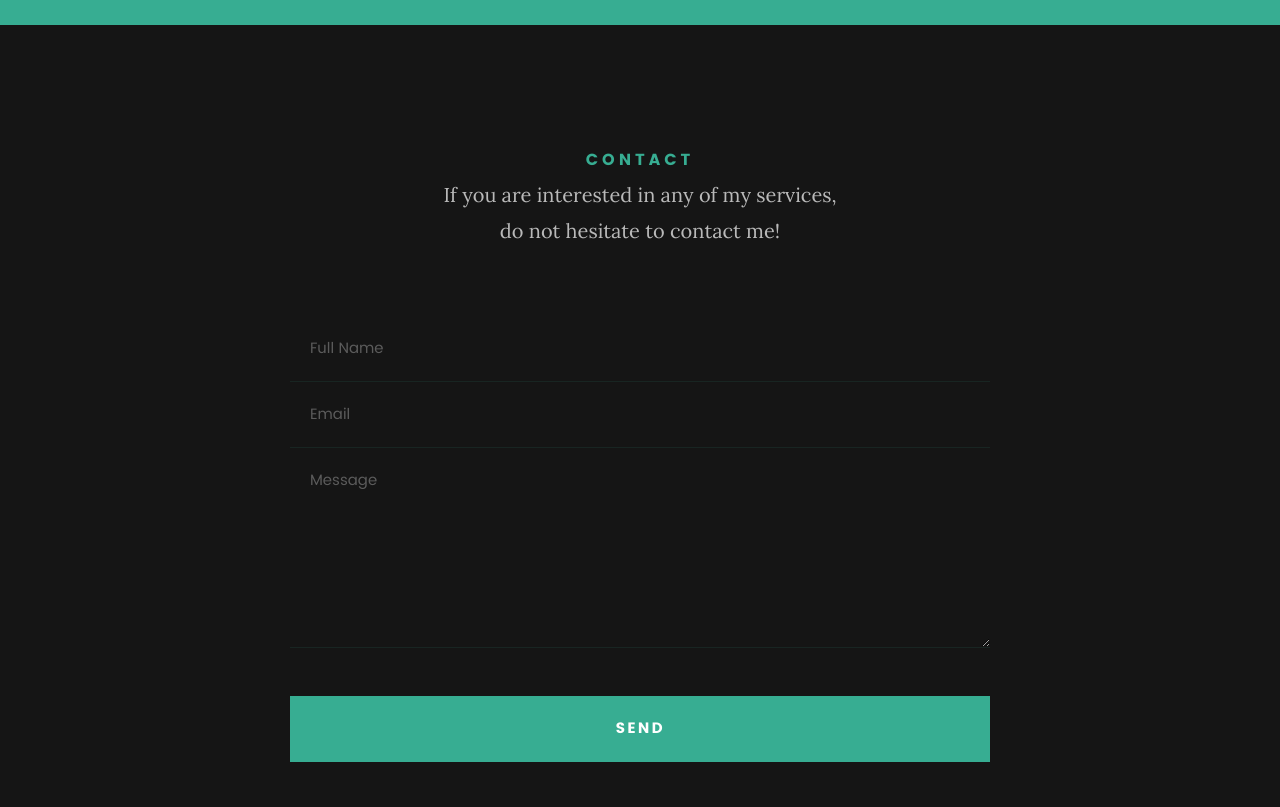
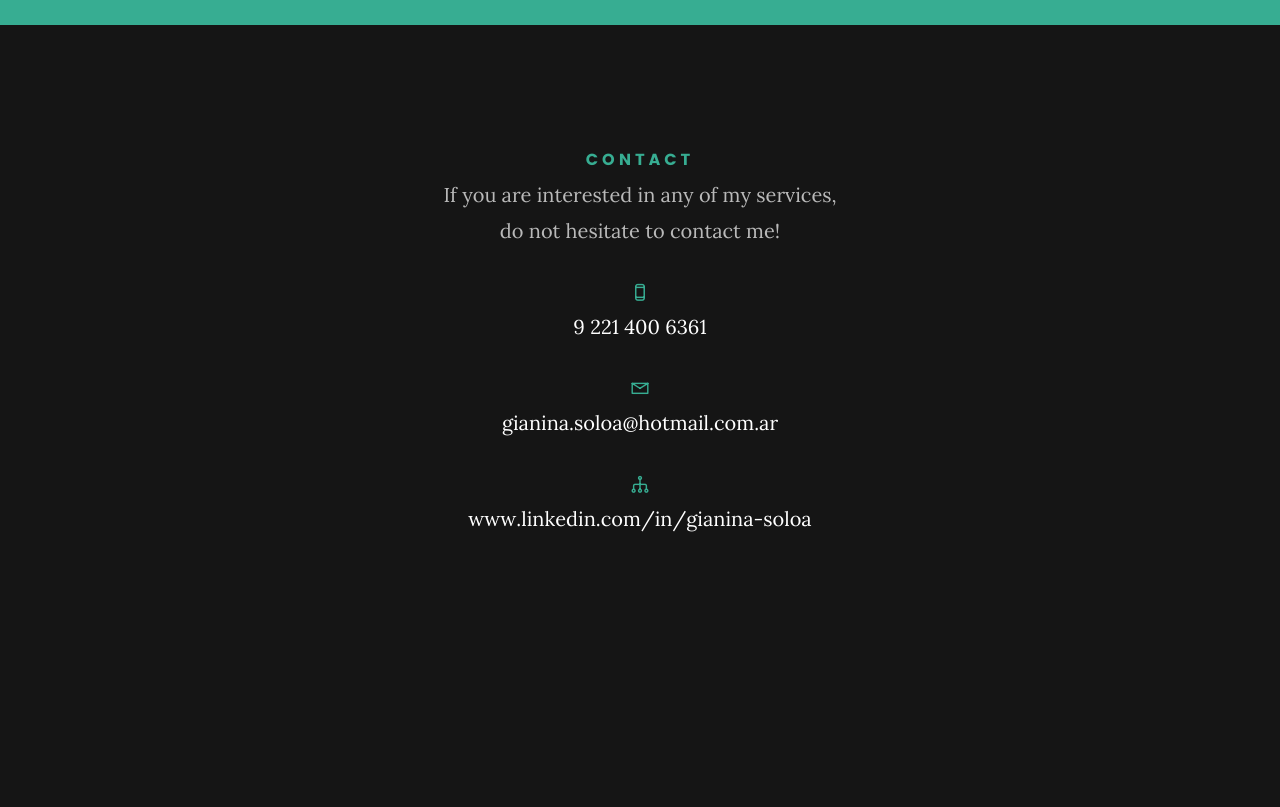
Before and after one commit to GianinaSoloa/portfolio, a plain HTML site: page index.html in a window 1280 px wide. Shown: the part 9251-10058 px from the top of the page. After the commit the page ends 9957 px from the top, so only its background shows below. Drawn offline with Linux system fonts and the light colour scheme; files whose address does not match are found by name.

Commit message:
Portfolio Gianina Soloa

```diff
--- a/css/main.css
+++ b/css/main.css
@@ -2596,3 +2596,7 @@ footer .copyright span:last-child::after {
 }
 
 /*# sourceMappingURL=main.css.map */
+
+#contact > div > div > p> a:hover{
+	color: #37AD92 !important;
+}
--- a/index.html
+++ b/index.html
@@ -1146,58 +1146,12 @@
 
 
    			<p class="lead">If you are interested in any of my services, <br>do not hesitate to contact me!</p>
+			   <i style="color:#37AD92;" class="icon-mobile"></i><p class="lead iconoContacto"><a style="color:#ffffff;" href="https://wa.me/542214006361" target="blank_">9 221 400 6361</a></p>
+			   <i style="color:#37AD92;" class="icon-mail"></i><p class="lead iconoContacto"><a style="color:#ffffff;" href="mailto:gianina.soloa@hotmail.com.ar" target="blank_">gianina.soloa@hotmail.com.ar</a></p>
+			   <i style="color:#37AD92;" class="icon-network"></i><p class="lead iconoContacto"><a style="color:#ffffff;" href="https://www.linkedin.com/in/gianina-soloa/" target="blank_">www.linkedin.com/in/gianina-soloa</a></p>
 
    		</div>
    	</div> <!-- /section-intro -->
-
-   	<div class="row contact-form">
-
-   		<div class="col-twelve">
-
-            <!-- form -->
-            <div id="form-messages"></div>
-
-            <!-- <form name="contactForm" id="contactForm" method="post" action=""> -->
-            <form id="contactForm" method="post" action="inc/sendEmail.php">
-      			<fieldset>
-
-                  <div class="form-field">
- 						   <input name="name" type="text" id="name" placeholder="Full Name" minlength="2" required>
-                  </div>
-                  <div class="form-field">
-	      			   <input name="email" type="email" id="email" placeholder="Email" required>
-	               </div>
-
-                  <div class="form-field">
-	                 	<textarea name="message" id="message" placeholder="Message" rows="10" cols="50" required></textarea>
-	               </div>
-                 <div class="form-field">
-                     <button class="submitform">Send</button>
-                     <div id="submit-loader">
-                        <div class="text-loader">Sending...</div>
-       				      <div class="s-loader">
-								  	<div class="bounce1"></div>
-								  	<div class="bounce2"></div>
-								  	<div class="bounce3"></div>
-								</div>
-							</div>
-                  </div>
-
-      			</fieldset>
-      		</form> <!-- Form End -->
-
-            <!-- contact-warning -->
-            <div id="message-warning">
-            </div>
-            <!-- contact-success -->
-      		<div id="message-success">
-               <i class="fa fa-check"></i>Your message has been sent successfully, thank you very much!<br>
-      		</div>
-
-         </div> <!-- /col-twelve -->
-
-   	</div> <!-- /contact-form -->
-
 
 	</section> <!-- /contact -->
 
```
Also changed, not shown: 2 other files.
